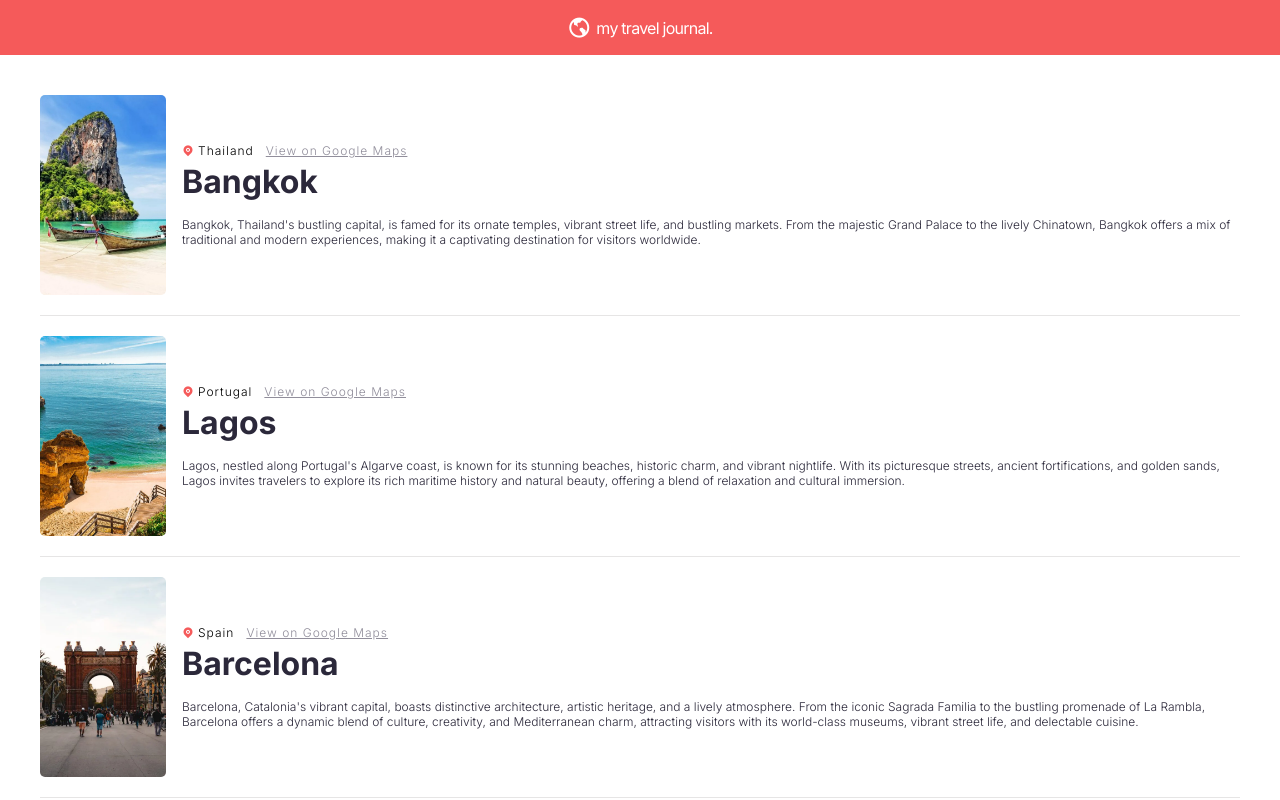
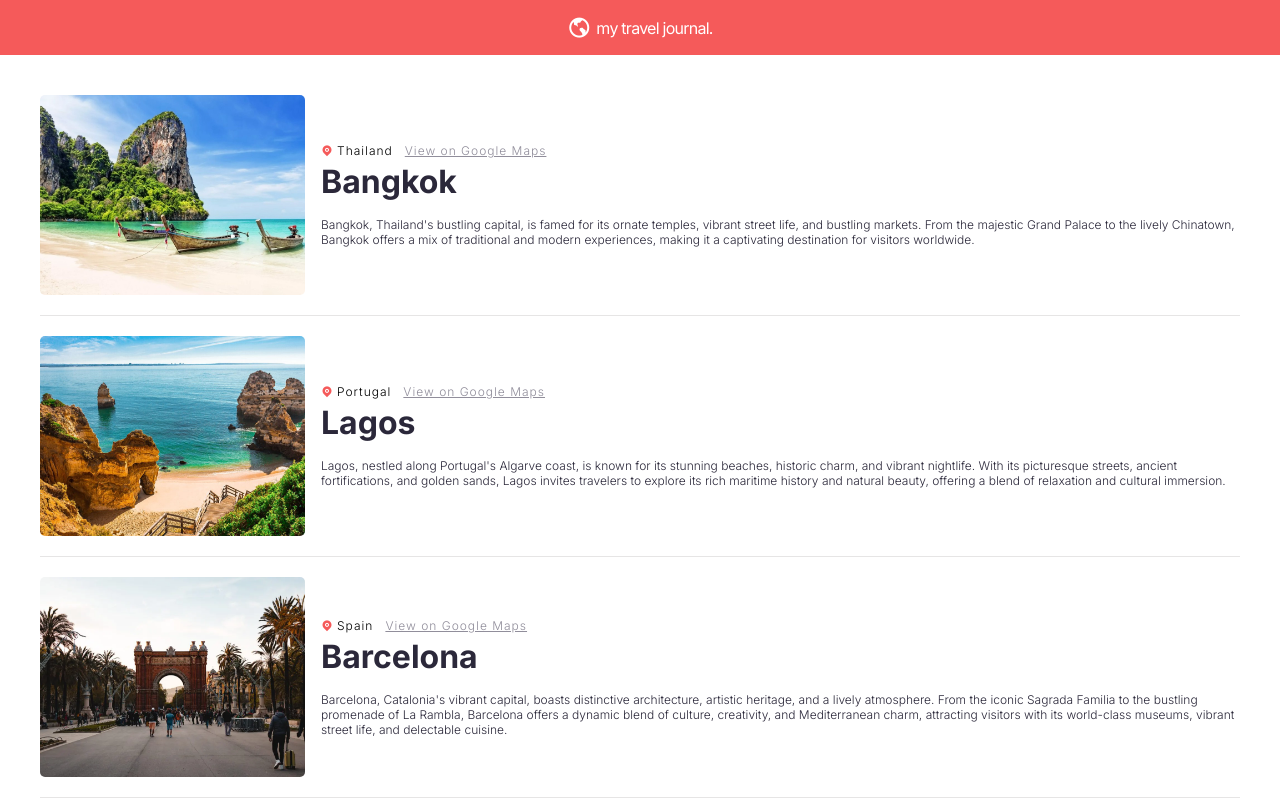
Before and after one commit to maxdevocht/Travel-Journal, a React (Vite) app: page / in a window 1280 px wide. Shown: the top 800 px of the page. Built offline with nearby package versions, Linux system fonts and the light colour scheme.

Commit message:
Update css
Added media query

```diff
--- a/src/index.css
+++ b/src/index.css
@@ -103,3 +103,15 @@ nav i {
   height: 1px;
   margin: 0 40px;
 }
+
+@media screen and (min-width: 668px) {
+  .card--img {
+    width: 200px;
+  }
+}
+
+@media screen and (min-width: 768px) {
+  .card--img {
+    width: 265px;
+  }
+}
```
